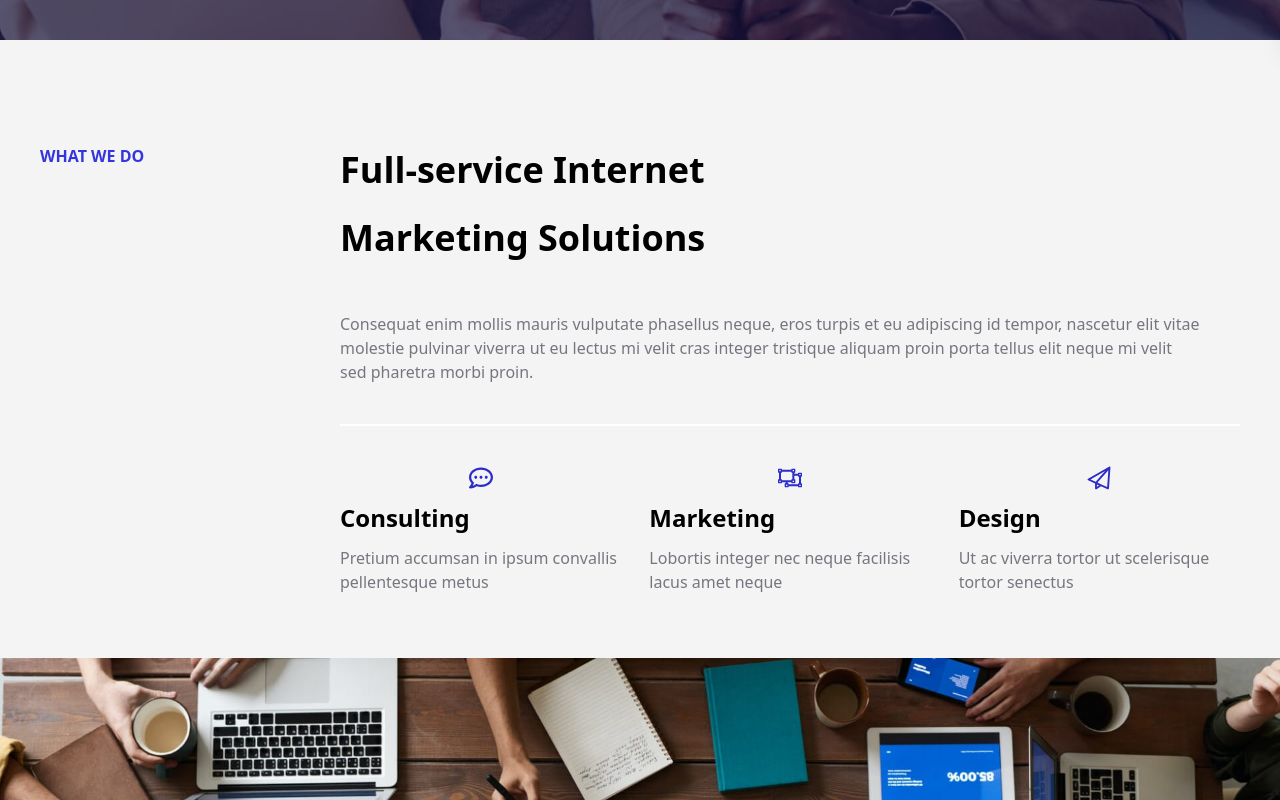
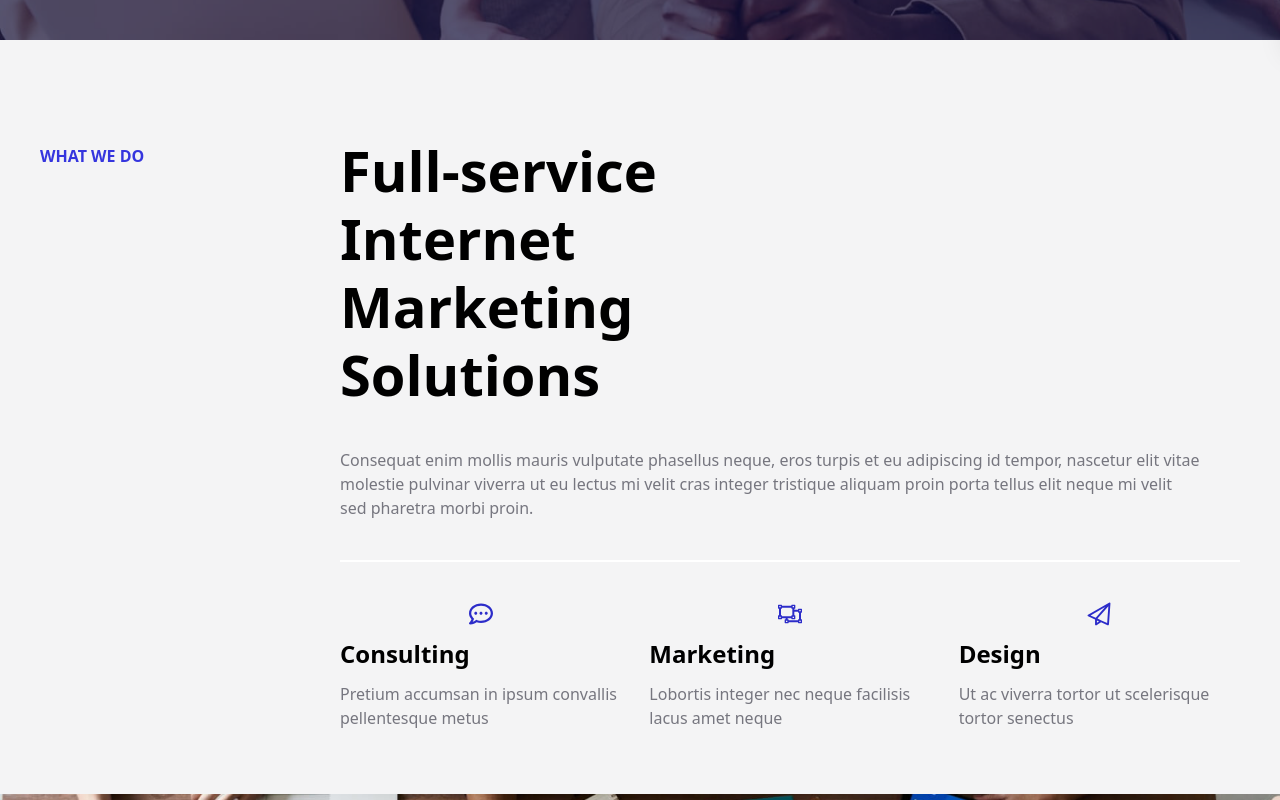
Before and after one commit to dennishaugen77/digital_marketing, a React (Vite) app: page /home in a window 1280 px wide. Shown: the part 760-1560 px from the top of the page. Built offline with nearby package versions, Linux system fonts and the light colour scheme.

Commit message:
chore: update background color

```diff
--- a/src/components/ui/CustomizerDrawer.tsx
+++ b/src/components/ui/CustomizerDrawer.tsx
@@ -93,7 +93,7 @@ export const CustomizerDrawer = () => {
         colors: ["rgb(23, 142, 121)", "rgb(27, 156, 133)"],
       },
       {
-        key: "orangred",
+        key: "orangered",
         colors: ["rgb(241, 88, 8)", "rgb(255, 98, 16)"],
       },
       {
--- a/src/index.css
+++ b/src/index.css
@@ -6,12 +6,13 @@
   --color-background: #f4f4f5;
   --color-global-color1: #121240;
   --color-global-color2: #76767f;
-  --color-glbal-color3: #26262c;
+  --color-global-color3: #26262c;
 
   --breakpoint-cxl: 1110px;
   --breakpoint-clg: 750px;
   --breakpoint-cxs: 590px;
 
+  --text-title: 3.5rem;
   --text-title1: 1.625rem;
   --text-title2: 1.375rem;
   --text-title3: 1.2rem;
@@ -24,47 +25,58 @@
   .blue {
     --color-primary: rgb(44, 44, 201);
     --color-primary-light: rgb(53, 53, 222);
+    --color-background: #f4f4f5;
   }
   .dodger {
     --color-primary: rgb(0, 94, 233);
     --color-primary-light: rgb(0, 103, 255);
+    --color-background: #E7F6FF;
   }
   .green {
     --color-primary: rgb(55, 146, 55);
     --color-primary-light: rgb(84, 180, 53);
+    --color-background: #EDFBE2;
   }
   .red {
     --color-primary: rgb(204, 25, 57);
     --color-primary-light: rgb(221, 24, 59);
+    --color-background: #FFEDE6;
   }
   .choco {
     --color-primary: rgb(233, 140, 0);
     --color-primary-light: rgb(253, 152, 0);
+    --color-background: #FEF9E1;
   }
 
   .peru {
     --color-primary: rgb(208, 154, 64);
     --color-primary-light: rgb(220, 165, 74);
+    --color-background: #FAF5E5;
   }
   .seagreen {
-    --color--primary: rgb(23, 142, 121);
-    --color--primary-light: rgb(27, 156, 133);
+    --color-primary: rgb(23, 142, 121);
+    --color-primary-light: rgb(27, 156, 133);
+    --color-background: #EDF6EE;
   }
   .orangered {
     --color-primary: rgb(241, 88, 8);
     --color-primary-light: rgb(255, 98, 16);
+    --color-background: #FEF1E4;
   }
   .pink {
     --color-primary: rgb(234, 85, 157);
     --color-primary-light: rgb(251, 95, 171);
+    --color-background: #FCEEF5;
   }
   .indigo {
     --color-primary: rgb(85, 17, 248);
     --color-primary-light: rgb(101, 40, 247);
+    --color-background: #FEF0FF;
   }
   .cardet {
     --color-primary: rgb(41, 151, 170);
     --color-primary-light: rgb(58, 166, 185);
+    --color-background: #f4f4f5;
   }
 }
 
@@ -124,10 +136,6 @@ button:focus-visible {
   outline: 4px auto -webkit-focus-ring-color;
 }
 
-.text-title {
-  font-size: 3.5rem;
-}
-
 ::-webkit-scrollbar {
   width: 8px;
 }
```
